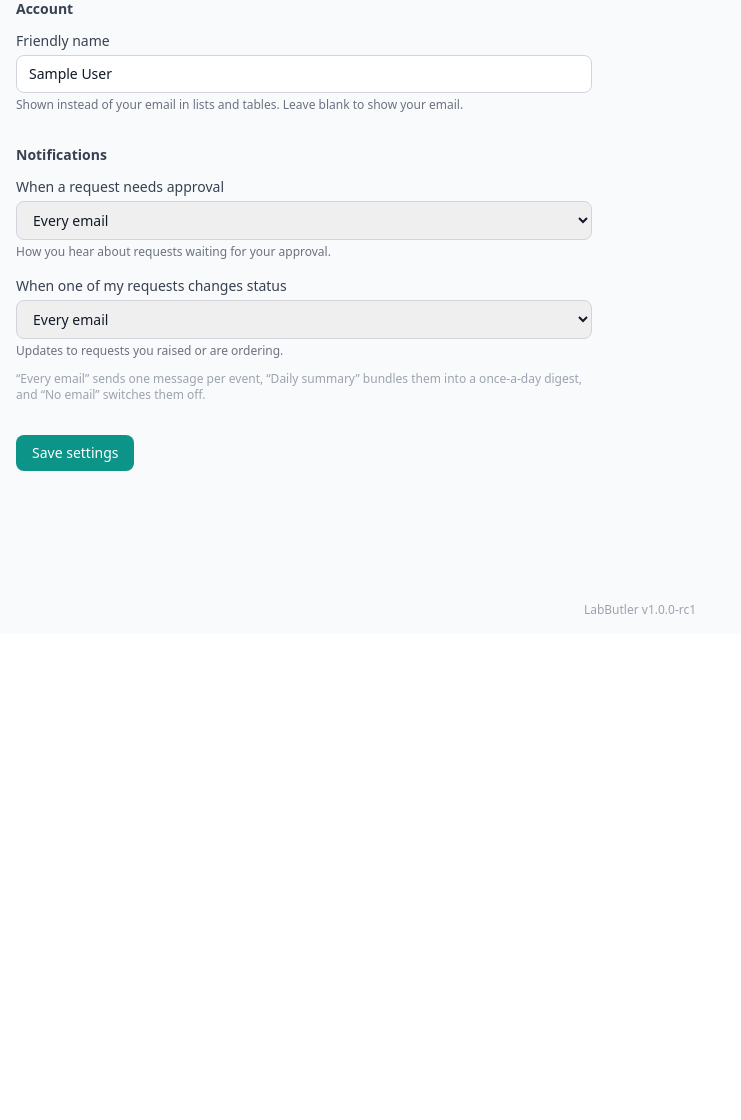
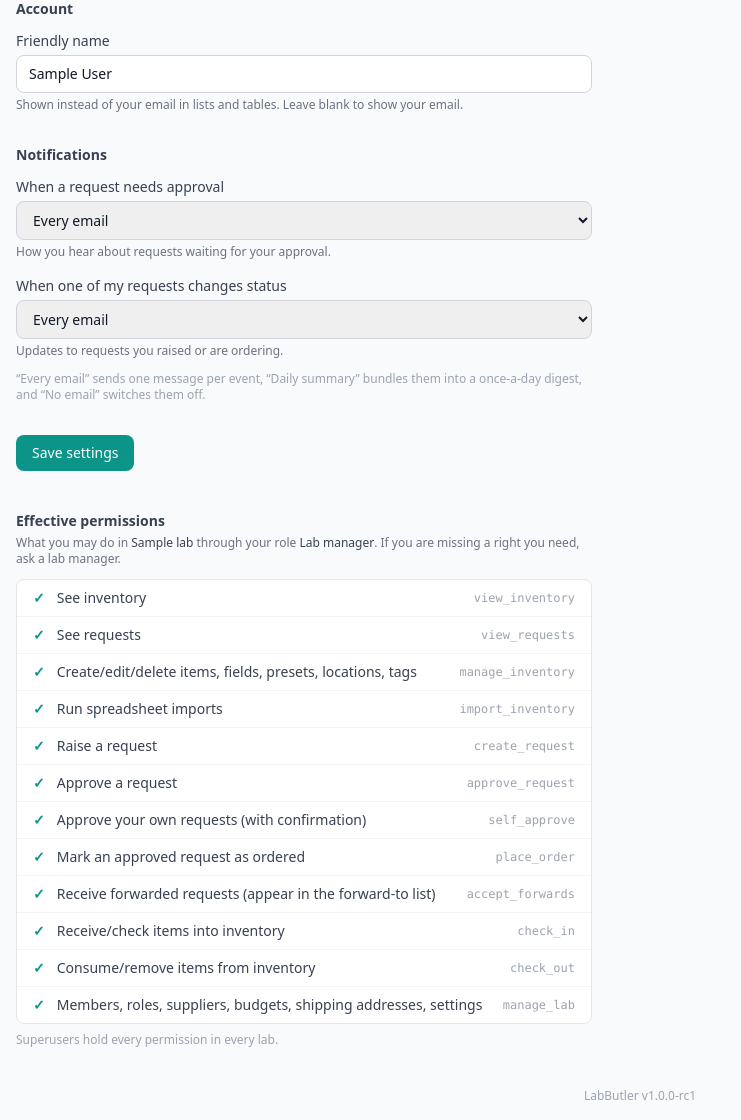
Before and after one commit to gebauer/labbutler, a Django app: page /settings/ in a window 1280 px wide. Shown: the part 166-1286 px from the top of the page, without its empty margins (0-741 px from the left). Before the commit the page ends 780 px from the top, so only its background shows below. Run offline with Django 5.2, Linux system fonts and the light colour scheme; a user stored in the database is signed in; data comes from the database, SQL or seed files in the repository; tables that the repository leaves empty hold one stand-in row (values such as "Sample post"); style sheets or scripts are compiled from the project's sources; parts of the project's set-up code (start-up, migrations or seed data) failed here and were passed over.

Commit message:
feat(tenancy): show effective permissions on the account settings page
Members can now see the full permission catalog with a check/cross for
the active lab, plus the roles granting them, so "why is this button
missing?" is answerable without asking a lab manager. Superusers are
shown as holding everything.

Co-Authored-By: Claude Fable 5 <noreply@anthropic.com>

```diff
--- a/apps/tenancy/views.py
+++ b/apps/tenancy/views.py
@@ -13,9 +13,10 @@ from django.views.decorators.http import require_POST
 
 from apps.audit.models import AuditEntry
 
+from .catalog import ALL_PERMISSION_CODES, PERMISSION_CATALOG
 from .forms import NotificationSettingsForm, ProfileForm
 from .middleware import SESSION_KEY
-from .models import Membership, User
+from .models import Membership, Permission, User
 from .scoping import get_current_lab
 
 
@@ -73,8 +74,35 @@ def account_settings(request: HttpRequest) -> HttpResponse:
     return render(
         request,
         "tenancy/settings.html",
-        {"lab": lab, "profile_form": profile_form, "notif_form": notif_form},
+        {
+            "lab": lab,
+            "profile_form": profile_form,
+            "notif_form": notif_form,
+            "effective_permissions": _effective_permissions(request.user, lab),
+            "role_names": (
+                list(membership.roles.values_list("name", flat=True)) if membership else []
+            ),
+        },
     )
+
+
+def _effective_permissions(user: User, lab) -> list[dict]:
+    """The full permission catalog with whether ``user`` holds each code in ``lab``.
+
+    Resolved as a set in one query (rather than ``user.can`` per code) and returned in
+    catalog order, so the settings page can render a stable granted/not-granted list.
+    """
+    if user.is_superuser:
+        held = set(ALL_PERMISSION_CODES)
+    else:
+        held = set(
+            Permission.objects.filter(
+                roles__memberships__user=user, roles__memberships__lab=lab
+            ).values_list("code", flat=True)
+        )
+    return [
+        {"code": code, "label": label, "held": code in held} for code, label in PERMISSION_CATALOG
+    ]
 
 
 def _record_impersonation(request: HttpRequest, action: str, target: User) -> None:
--- a/templates/tenancy/settings.html
+++ b/templates/tenancy/settings.html
@@ -35,4 +35,33 @@
       <button type="submit" class="rounded-lg bg-teal-600 px-4 py-2 text-sm font-medium text-white hover:bg-teal-700">Save settings</button>
     </div>
   </form>
+
+  <section class="mt-10 max-w-xl">
+    <h2 class="text-sm font-semibold text-gray-700">Effective permissions</h2>
+    <p class="mt-1 text-xs text-gray-500">
+      What you may do in <span class="font-medium text-gray-700">{{ lab.name }}</span>{% if role_names %}
+      through your role{{ role_names|length|pluralize }}
+      <span class="font-medium text-gray-700">{{ role_names|join:", " }}</span>{% endif %}.
+      If you are missing a right you need, ask a lab manager.
+    </p>
+    <ul class="mt-3 divide-y divide-gray-100 rounded-lg border border-gray-200 bg-white">
+      {% for perm in effective_permissions %}
+        <li class="flex items-center gap-3 px-4 py-2 text-sm">
+          {% if perm.held %}
+            <span class="font-semibold text-teal-600" aria-hidden="true">✓</span>
+            <span class="sr-only">Granted:</span>
+            <span class="text-gray-700">{{ perm.label }}</span>
+          {% else %}
+            <span class="font-semibold text-gray-300" aria-hidden="true">✗</span>
+            <span class="sr-only">Not granted:</span>
+            <span class="text-gray-400">{{ perm.label }}</span>
+          {% endif %}
+          <code class="ml-auto shrink-0 text-xs text-gray-400">{{ perm.code }}</code>
+        </li>
+      {% endfor %}
+    </ul>
+    {% if user.is_superuser %}
+      <p class="mt-2 text-xs text-gray-400">Superusers hold every permission in every lab.</p>
+    {% endif %}
+  </section>
 {% endblock %}
```
Also changed, not shown: apps/tenancy/tests/test_settings.py (+32 -0 lines), docs/user-guide/getting-started.md (+3 -0 lines), docs/user-guide/index.md (+3 -2 lines).
